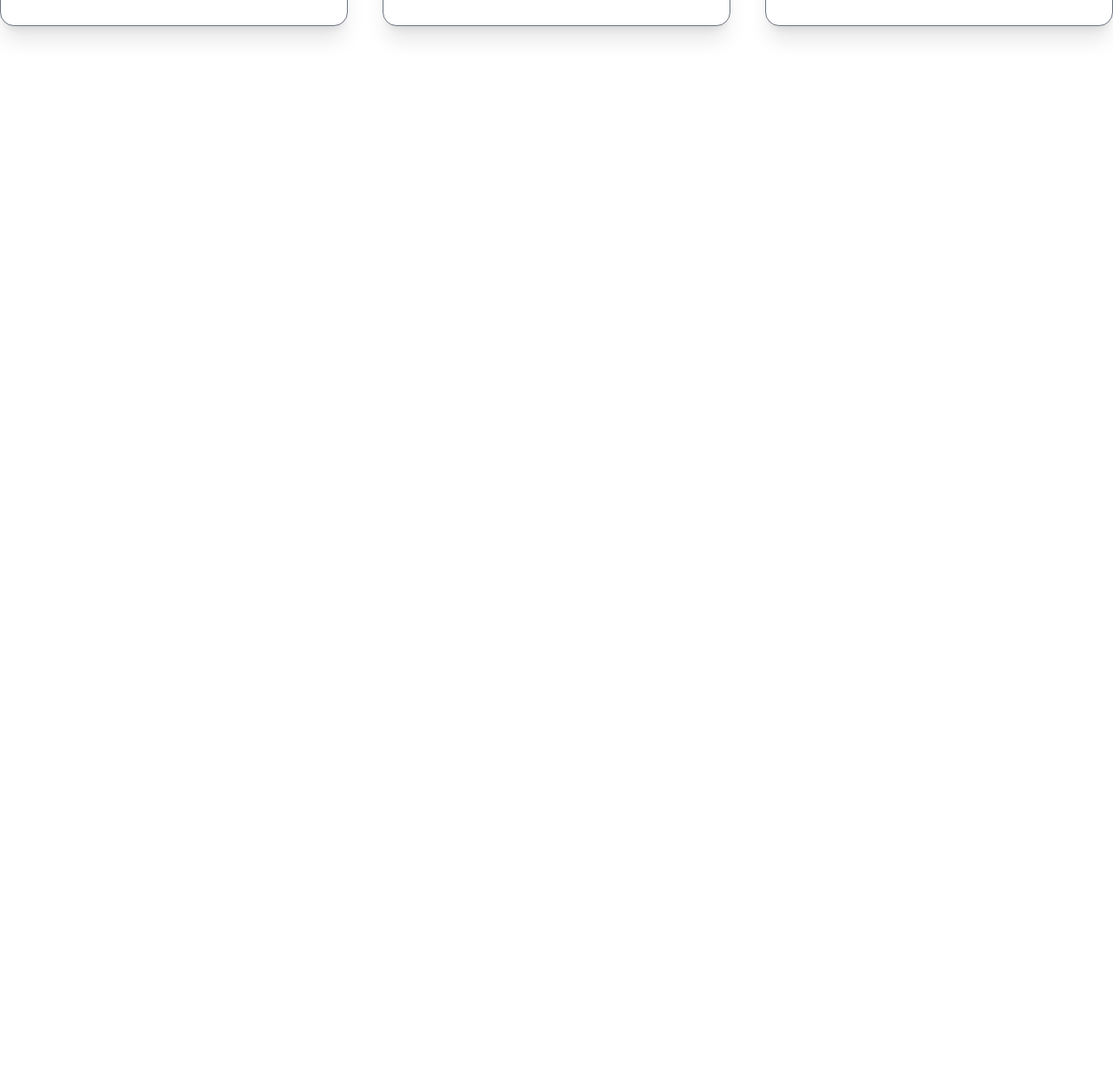
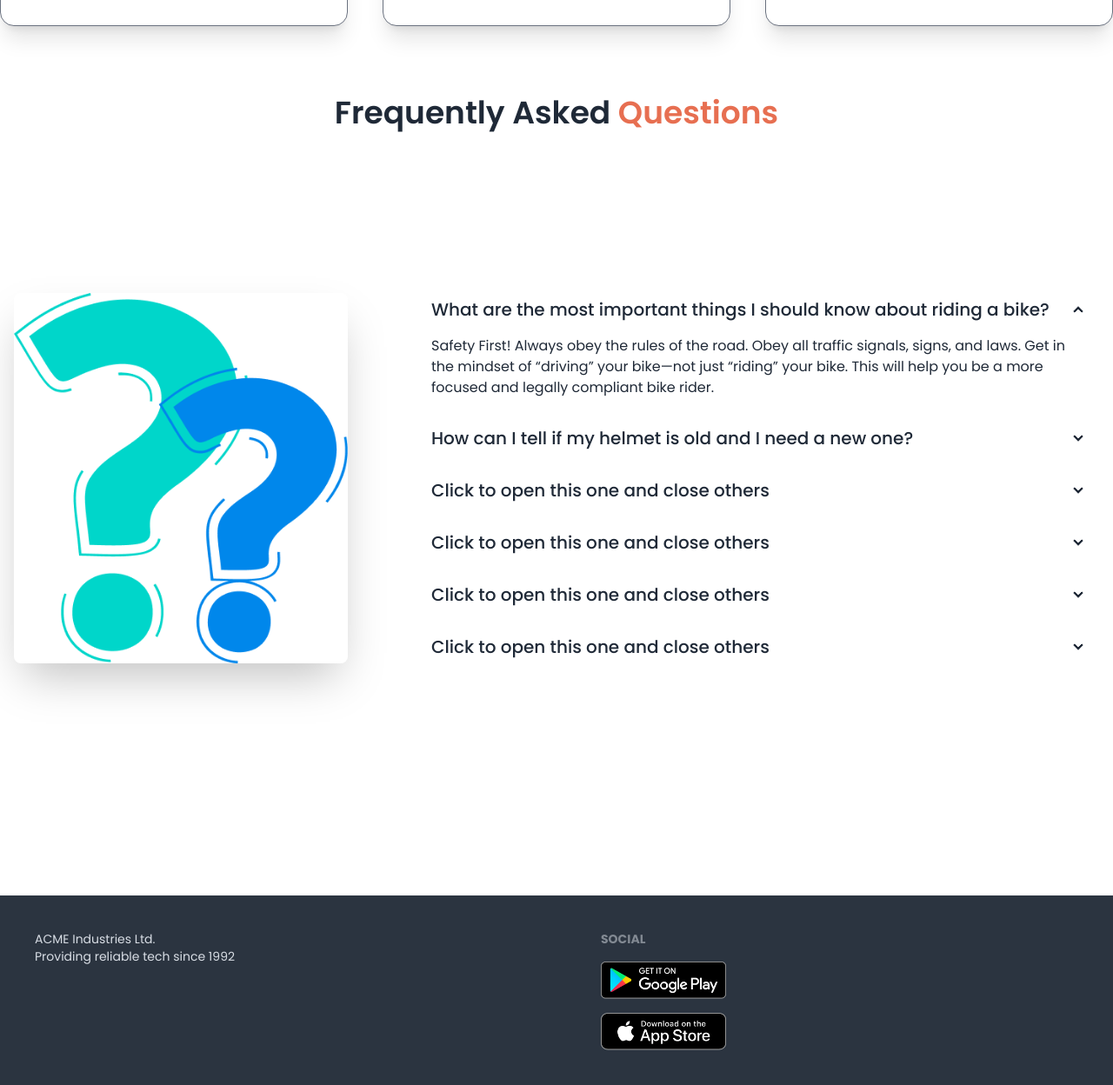
Before and after one commit to AlAminii/biker-zone, a plain HTML site: page index.html in a window 1280 px wide. Shown: the part 1730-2978 px from the top of the page at 87% size. Before the commit the page ends 1840 px from the top, so only its background shows below. Drawn offline with nearby package versions, Linux system fonts and the light colour scheme.

Commit message:
final commit

```diff
--- a/index.html
+++ b/index.html
@@ -274,9 +274,91 @@
       </div>
     </div>
 </section>
+  <!-- Faq -->
+  <section class="my-20">
+    <h3 class="text-4xl font-semibold text-center">
+      Frequently Asked  <span class="text-biker-primary ">Questions</span>
+  </h3>
+  <div class="hero min-h-screen ">
+    <div class="hero-content flex-col lg:gap-20 lg:flex-row">
+      <img src="/images/others/faq.png" class="max-w-sm rounded-lg shadow-2xl" />
+      <div>
+        <div class="collapse collapse-arrow ">
+          <input type="radio" name="my-accordion-2" checked="checked" />
+          <div class="collapse-title text-xl font-medium">
+            What are the most important things I should
+know about riding a bike?
+          </div>
+          <div class="collapse-content">
+            <p>Safety First! Always obey the rules of the road. Obey all traffic signals, signs, and laws. Get in the mindset of “driving” your bike—not just “riding” your bike. This will help you be a more focused and legally compliant bike rider. </p>
+          </div>
+        </div>
+        <div class="collapse collapse-arrow ">
+          <input type="radio" name="my-accordion-2" />
+          <div class="collapse-title text-xl font-medium">
+            How can I tell if my helmet is old and I need a
+            new one?
+          </div>
+          <div class="collapse-content">
+            <p>Safety First! Always obey the rules of the road. Obey all traffic signals, signs, and laws. Get in the mindset of “driving” your bike—not just “riding” your bike. This will help you be a more focused and legally compliant bike rider.</p>
+          </div>
+        </div>
+        <div class="collapse collapse-arrow ">
+          <input type="radio" name="my-accordion-2" />
+          <div class="collapse-title text-xl font-medium">
+            Click to open this one and close others
+          </div>
+          <div class="collapse-content">
+            <p>hello</p>
+          </div>
+        </div>
+        <div class="collapse collapse-arrow ">
+          <input type="radio" name="my-accordion-2" />
+          <div class="collapse-title text-xl font-medium">
+            Click to open this one and close others
+          </div>
+          <div class="collapse-content">
+            <p>hello</p>
+          </div>
+        </div>
+        <div class="collapse collapse-arrow ">
+          <input type="radio" name="my-accordion-2" />
+          <div class="collapse-title text-xl font-medium">
+            Click to open this one and close others
+          </div>
+          <div class="collapse-content">
+            <p>hello</p>
+          </div>
+        </div>
+        <div class="collapse collapse-arrow ">
+          <input type="radio" name="my-accordion-2" />
+          <div class="collapse-title text-xl font-medium">
+            Click to open this one and close others
+          </div>
+          <div class="collapse-content">
+            <p>hello</p>
+          </div>
+        </div>
+      </div>
+    </div>
+  </div>
+  </section>
     </main>
     <footer>
+      <footer class="footer p-10 bg-neutral text-neutral-content">
+        <div>
 
+          <p>ACME Industries Ltd.<br/>Providing reliable tech since 1992</p>
+        </div>
+        <div>
+          <span class="footer-title">Social</span>
+          <div class="grid grid-cols-1 gap-4">
+            <a><img class="w-36" src="./images/others/android.png" alt=""></a>
+            <a><img class="w-36" src="images/others/ios.png" alt=""></a>
+
+          </div>
+        </div>
+      </footer>
     </footer>
 </body>
 
```
